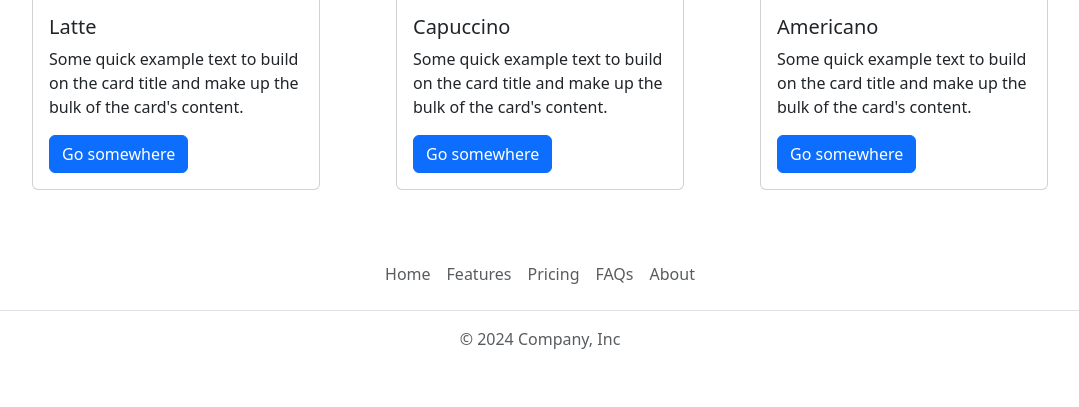
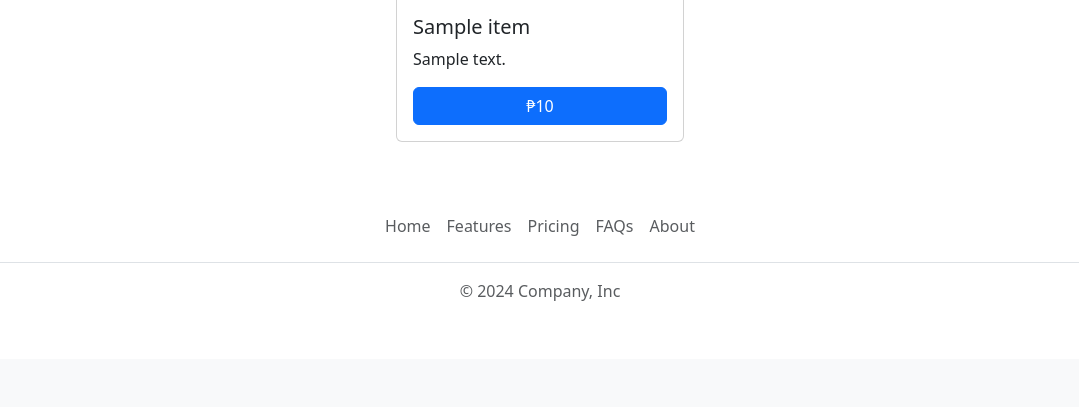
Before and after one commit to klpabes/flask-coffee, a Flask app: template flask_coffee/templates/index.html in a window 1280 px wide. Shown: the part 1010-1417 px from the top of the page, without its empty margins (100-1179 px from the left). After the commit the page ends 1311 px from the top, so only its background shows below. Run offline with Flask 3, Linux system fonts and the light colour scheme; the template is opened without the code that fills it: most values are stand-ins (such as "Sample title", 1, 10 or a date in 2020).

Commit message:
add index_items using jinja

```diff
--- a/flask_coffee/templates/index.html
+++ b/flask_coffee/templates/index.html
@@ -58,30 +58,16 @@
     <h1>Our Bestsellers</h1>
   </div>
   <div class="container d-flex justify-content-around">
+  {% for item in index_items %}
     <div class="card" style="width: 18rem;">
-      <img src="{{ url_for('static', filename='bestseller-1.jpg') }}" class="card-img-top" alt="...">
-      <div class="card-body">
-        <h5 class="card-title">Latte</h5>
-        <p class="card-text">Some quick example text to build on the card title and make up the bulk of the card's content.</p>
-        <a href="#" class="btn btn-primary">Go somewhere</a>
+      <img src="../static/bestseller-{{ item.name }}.jpg" class="card-img-top" alt="...">
+      <div class="card-body d-flex flex-column">
+        <h5 class="card-title">{{ item.name }}</h5>
+        <p class="card-text">{{ item.desc }}</p>
+        <a href="#" class="btn btn-primary mt-auto">₱{{ item.price }}</a>
       </div>
     </div>
-    <div class="card" style="width: 18rem;">
-      <img id="bestseller-2" src="{{ url_for('static', filename='bestseller-2.jpg') }}" class="card-img-top" alt="...">
-      <div class="card-body">
-        <h5 class="card-title">Capuccino</h5>
-        <p class="card-text">Some quick example text to build on the card title and make up the bulk of the card's content.</p>
-        <a href="#" class="btn btn-primary">Go somewhere</a>
-      </div>
-    </div>
-    <div class="card" style="width: 18rem;">
-      <img src="{{ url_for('static', filename='bestseller-3.jpg') }}" class="card-img-top" alt="...">
-      <div class="card-body">
-        <h5 class="card-title">Americano</h5>
-        <p class="card-text">Some quick example text to build on the card title and make up the bulk of the card's content.</p>
-        <a href="#" class="btn btn-primary">Go somewhere</a>
-      </div>
-    </div>
+  {% endfor %}
   </div>
 </div>
 
```
